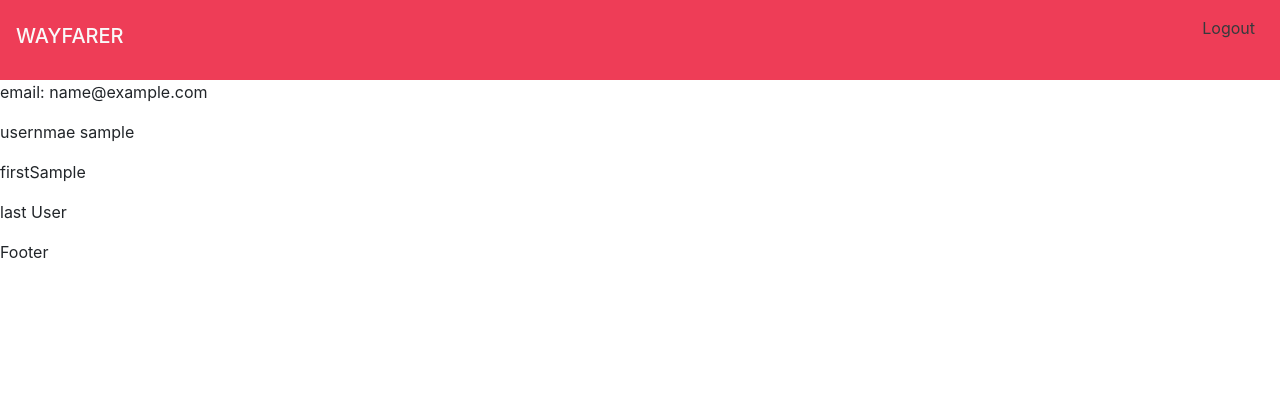
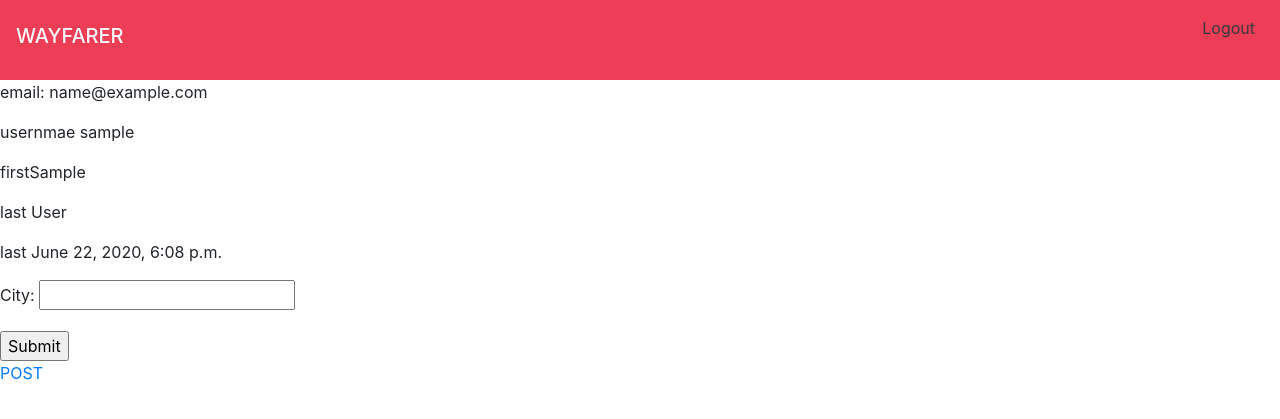
Before and after one commit to lordparvis/wayfarer-project, a Django app: page /profile/ in a window 1280 px wide. Shown: the top 419 px of the page. Run offline with Django 3.2, Linux system fonts and the light colour scheme; the visitor is signed in with stand-in values (Sample User, id 1); data that the repository does not hold is empty; some libraries are stand-ins or nearby versions.

Commit message:
added new model and connecting user with prof, post

```diff
--- a/main_app/admin.py
+++ b/main_app/admin.py
@@ -1,5 +1,7 @@
 from django.contrib import admin
 
 from . models import Profile
+from . models import Post
 # Register your models here.
 admin.site.register(Profile)
+admin.site.register(Post)
--- a/main_app/forms.py
+++ b/main_app/forms.py
@@ -1,6 +1,10 @@
 from django.forms import ModelForm
-from .models import Post
+from .models import Post, Profile
 
+class Profile_Form(ModelForm):
+    class Meta:
+        model=Profile
+        fields=['city']
 
 
 class Post_Form(ModelForm):
--- a/main_app/models.py
+++ b/main_app/models.py
@@ -8,13 +8,12 @@ from datetime import date
 
 class Profile(models.Model):
     name=models.CharField(max_length=100)
-    city=models.CharField(max_length=100)
+    city=models.CharField(max_length=100, blank=True)
     date=models.DateField(auto_now_add=True)
-    user= models.ForeignKey(User,on_delete=models.CASCADE)
+    user= models.OneToOneField(User,on_delete=models.CASCADE)
 
     def __str__(self):
-        return self.name
-
+        return f"{self.name} {self.user}"
 
 class City(models.Model):
     name=models.CharField(max_length=200)
@@ -28,8 +27,8 @@ class City(models.Model):
 
 class Post(models.Model):
     title = models.CharField(max_length=200)
-    user = models.ForeignKey(User, on_delete=models.CASCADE)
-    city= models.ForeignKey(City, on_delete=models.CASCADE, related_name='post')
+    user = models.ForeignKey(User, on_delete=models.CASCADE, default=1)
+    # city= models.ForeignKey(City, on_delete=models.CASCADE, related_name='post')
     content = models.TextField()
     created_date = models.DateTimeField(auto_now_add=True)
 
--- a/main_app/templates/base.html
+++ b/main_app/templates/base.html
@@ -63,9 +63,8 @@
 
     {% endblock%}
 
-<div class="footer">
-    <p>Footer</p>
-</div>
+
+
 </body>
 
 </html>
--- a/main_app/templates/profile/profile.html
+++ b/main_app/templates/profile/profile.html
@@ -18,10 +18,27 @@
 <p> usernmae {{user.username}}</p>
 <p>first{{user.first_name}}</p>
 <p> last {{user.last_name}}</p>
+<p> last {{user.date_joined}}</p>
 
 
+<form action="{%url 'profile'%}" method="POST">
+
+    {%csrf_token%}
+    {{profile_form.as_p}}
+    <input type="submit">
+</form>
+
+<a href="{%url 'post'%}"> POST</a>
+
+{{user.profile.city}}
 
 
+{%for posts in post%}
+
+Title: {{posts.title}}
+Content: {{posts.content}}
+
+{%endfor%}
 
 
 {% endblock%}
--- a/main_app/views.py
+++ b/main_app/views.py
@@ -9,6 +9,7 @@ from .models import Profile
 from .models import Post
 
 from .forms import Post_Form
+from .forms import Profile_Form
 
 # Create your views here.
 
@@ -19,16 +20,32 @@ def home(request):
 
 @login_required
 def profile(request):
-    if request.user.is_authenticated:
-        user=request.user
-        profile=Profile.objects.all()
-        context={'profile':profile,'user':user}
+    if request.method=='POST':
+        profile_form=Profile_Form(request.POST)
+        if profile_form.is_valid() and request.user.is_authenticated:
+            new_profile=profile_form.save(commit=False)
+            new_profile.user = request.user
+            new_profile.save()
+    else:
+        profile_form=Profile_Form()
+    user=request.user
+    post=Post.objects.filter(user=request.user)
+    context={'profile_form':profile_form,'user':user, 'post':post}
     return render(request,'profile/profile.html',context)
 
 
 def post(request):
-    post=Post_Form(request.POST)
-    context={'post':post}
+    if request.method =="POST":
+        post_form=Post_Form(request.POST)
+        if post_form.is_valid and request.user.is_authenticated:
+            new_post_form=post_form.save(commit=False)
+            new_post_form.user=request.user
+            new_post_form.save()
+        return redirect('profile')
+    else:
+        post_form=Post_Form()
+    post=Post.objects.all()
+    context={'post_form':post_form, 'post':post}
     return render(request,'post.html',context)
 
 
@@ -79,8 +96,7 @@ def signup(request):
             context={'pass_err_msg': 'Passwords Do Not Match', 'signUp_error':'signUp_error', 'pass_err_msg':'Passwords do not match'}
             return render(request,'home.html',context)
     else:
-
-        return render(request,'home.html')
+        return render(request,'home.html',context)
 
 # LOGIN
 def login(request):
```
Also changed, not shown: main_app/templates/home.html (+11 -9 lines), main_app/templates/post.html (+17 -1 lines), main_app/migrations/0004_auto_20200620_1425.py (added), main_app/migrations/0005_auto_20200620_1706.py (added), main_app/migrations/0006_auto_20200620_1828.py (added).
